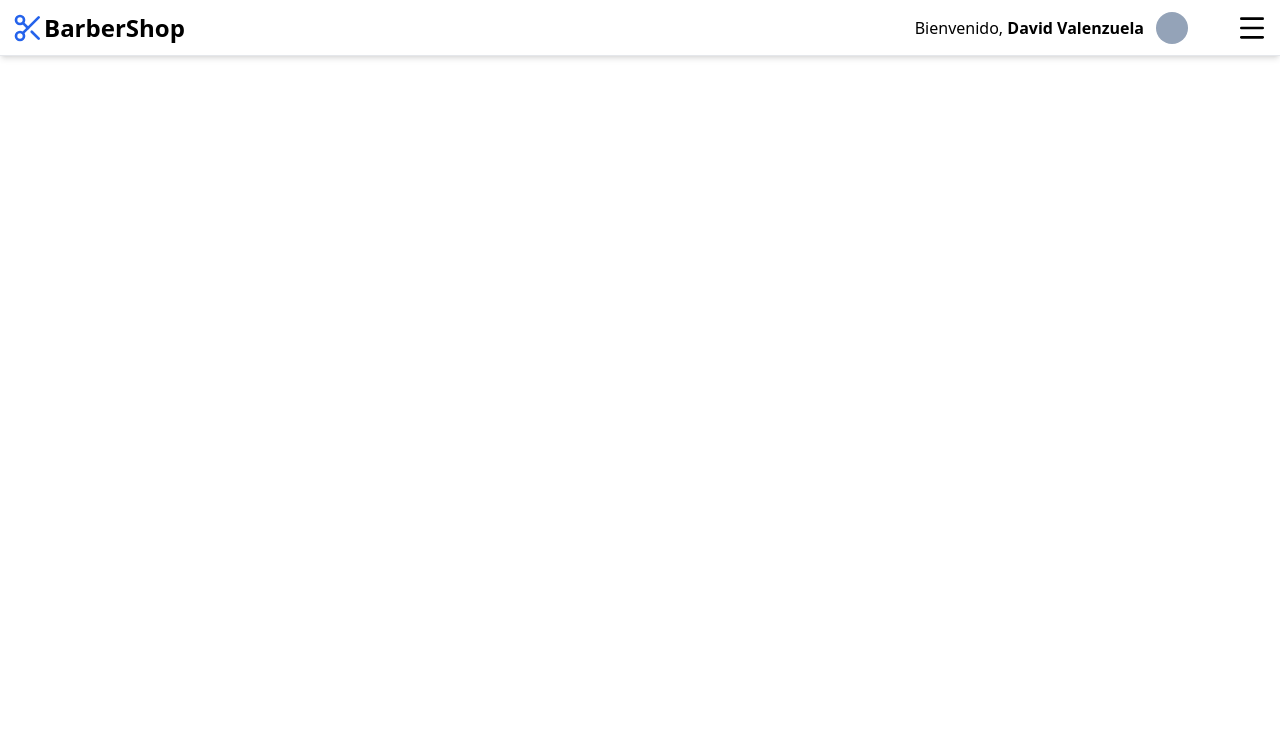
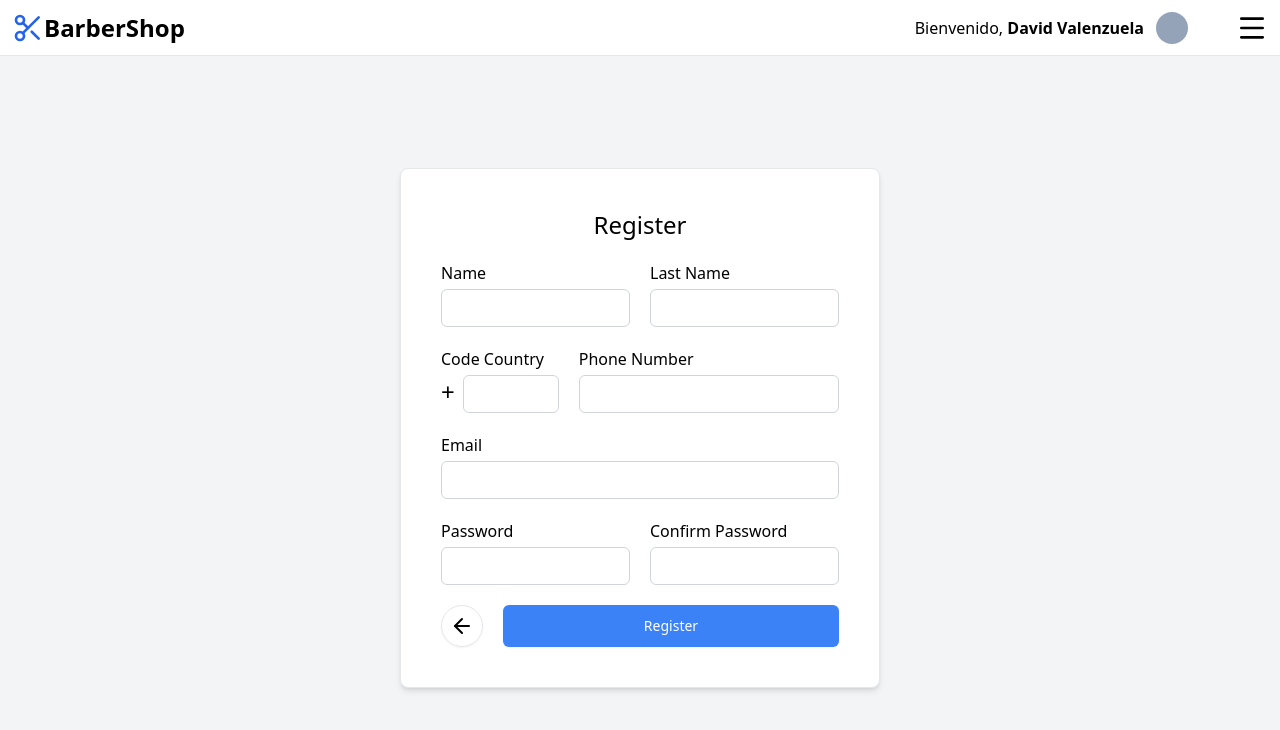
Before and after one commit to davidvchang/BarberShop, a Vue app in the folder frontend/: page /register in a window 1280 px wide. Shown: the top 730 px of the page. Built offline with nearby package versions, Linux system fonts and the light colour scheme.

Commit message:
Se realizó la vista de register

```diff
--- a/frontend/src/router/index.ts
+++ b/frontend/src/router/index.ts
@@ -3,6 +3,7 @@ import AdminPage from '../views/AdminPage.vue'
 import ClientsPage from '../views/ClientsPage.vue'
 import ServicesPage from '../views/ServicesPage.vue'
 import Login from '../views/Login.vue'
+import Register from '../views/Register.vue'
 
 
 const router = createRouter({
@@ -12,6 +13,11 @@ const router = createRouter({
       path: '/',
       name: 'Login',
       component: Login,
+    },
+    {
+      path: '/register',
+      name: 'Register',
+      component: Register,
     },
     {
       path: '/dashboard',
--- /dev/null
+++ b/frontend/src/views/Register.vue
@@ -0,0 +1,71 @@
+<script setup lang="ts">
+    import { ArrowLeft } from 'lucide-vue-next';
+</script>
+
+<template>
+    <div class="w-full flex items-center justify-center bg-BGPrincipal" style="height: calc(100dvh - 3.5rem);">
+        <div class="flex flex-col border w-[30rem] p-10 bg-white rounded-lg gap-5 shadow-md">
+            <span class="text-2xl font-medium text-center">Register</span>
+
+            <div class="flex gap-5">
+                <div>
+                    <span class="font-medium">Name</span>
+                    <input type="text" required name="name" id="name" class="mt-1 block w-full py-2 px-5 border border-gray-300 rounded-md focus:ring-blue-500 focus:border-blue-500 text-sm">
+                </div>
+
+                <div>
+                    <span class="font-medium">Last Name</span>
+                    <input type="text" required name="last_name" id="last_name" class="mt-1 block w-full py-2 px-5 border border-gray-300 rounded-md focus:ring-blue-500 focus:border-blue-500 text-sm">
+                </div>
+
+            </div>
+
+            <div class="flex gap-5">
+                <div class="w-fit">
+                    <span>Code Country</span>
+                    <div class="flex gap-2 items-center w-fit">
+                        <span class="text-2xl font-medium">+</span>
+                        <input type="number" required name="code_country" id="code_country" class="mt-1 block w-24 py-2 px-5 border border-gray-300 rounded-md focus:ring-blue-500 focus:border-blue-500 text-sm">
+                    </div>
+                </div>
+                <div class="w-full">
+                    <span>Phone Number</span>
+                    <input type="text" required name="phone_number" id="phone_number" class="mt-1 block w-full py-2 px-5 border border-gray-300 rounded-md focus:ring-blue-500 focus:border-blue-500 text-sm">
+                </div>
+            </div>
+
+            <div>
+                <span>Email</span>
+                <input type="email" required name="email" id="email" class="mt-1 block w-full py-2 px-5 border border-gray-300 rounded-md focus:ring-blue-500 focus:border-blue-500 text-sm">
+            </div>
+
+            <div class="flex gap-5">
+                <div>
+                    <span>Password</span>
+                    <input type="password" required name="password" id="password" class="mt-1 block w-full py-2 px-5 border border-gray-300 rounded-md focus:ring-blue-500 focus:border-blue-500 text-sm">
+                </div>
+
+                <div>
+                    <span>Confirm Password</span>
+                    <input type="password" required name="confirm_password" id="confirm_password" class="mt-1 block w-full py-2 px-5 border border-gray-300 rounded-md focus:ring-blue-500 focus:border-blue-500 text-sm">
+                </div>
+
+            </div>
+
+
+            <div class="w-full flex gap-5">
+                <button class="w-fit p-2 rounded-full border shadow-sm font-medium text-sm hover:bg-slate-50 hover:transition duration-300">
+                    <ArrowLeft/>
+                </button>
+
+                <button
+                    type="submit"
+                    class="w-full py-2 px-4 bg-blue-500 text-white font-medium text-sm rounded-md shadow-sm hover:bg-blue-600 hover:transition duration-300"
+                    >
+                    Register
+                </button>
+
+            </div>
+        </div>
+    </div>
+</template>
```
